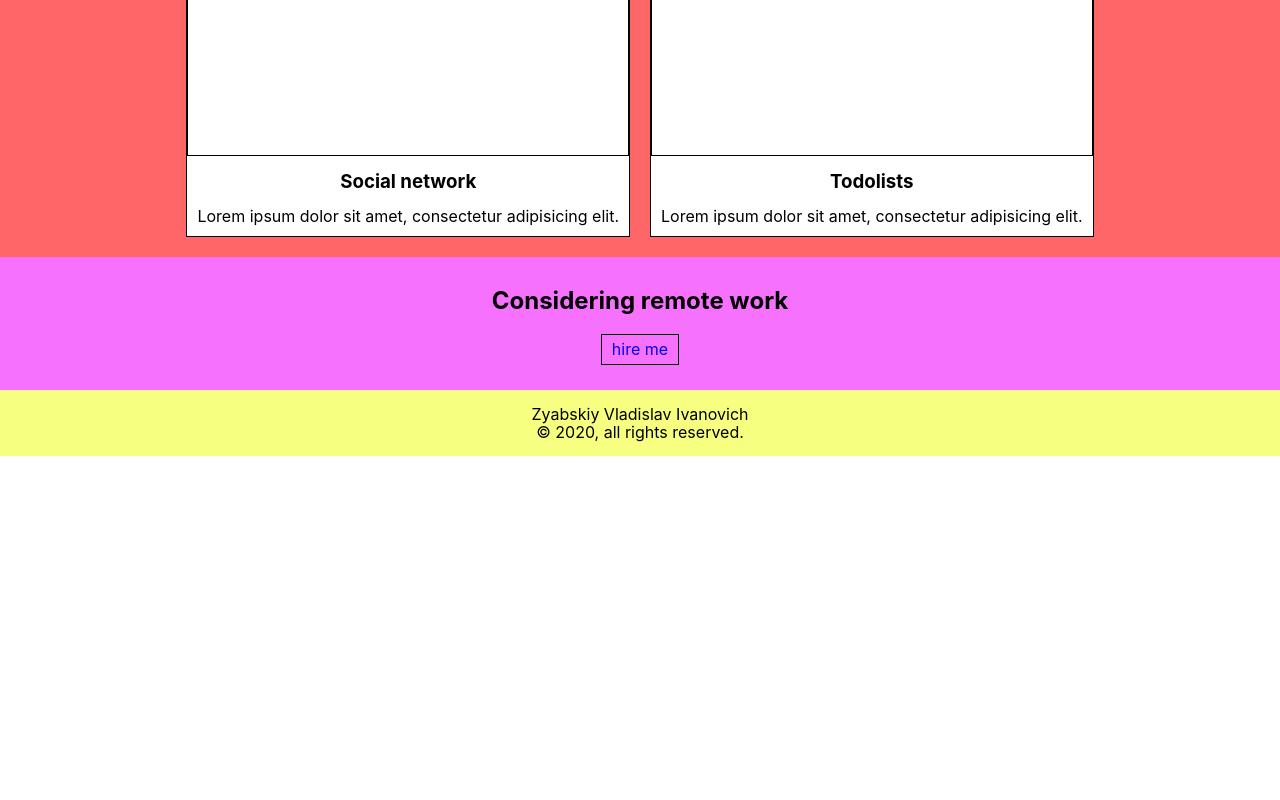
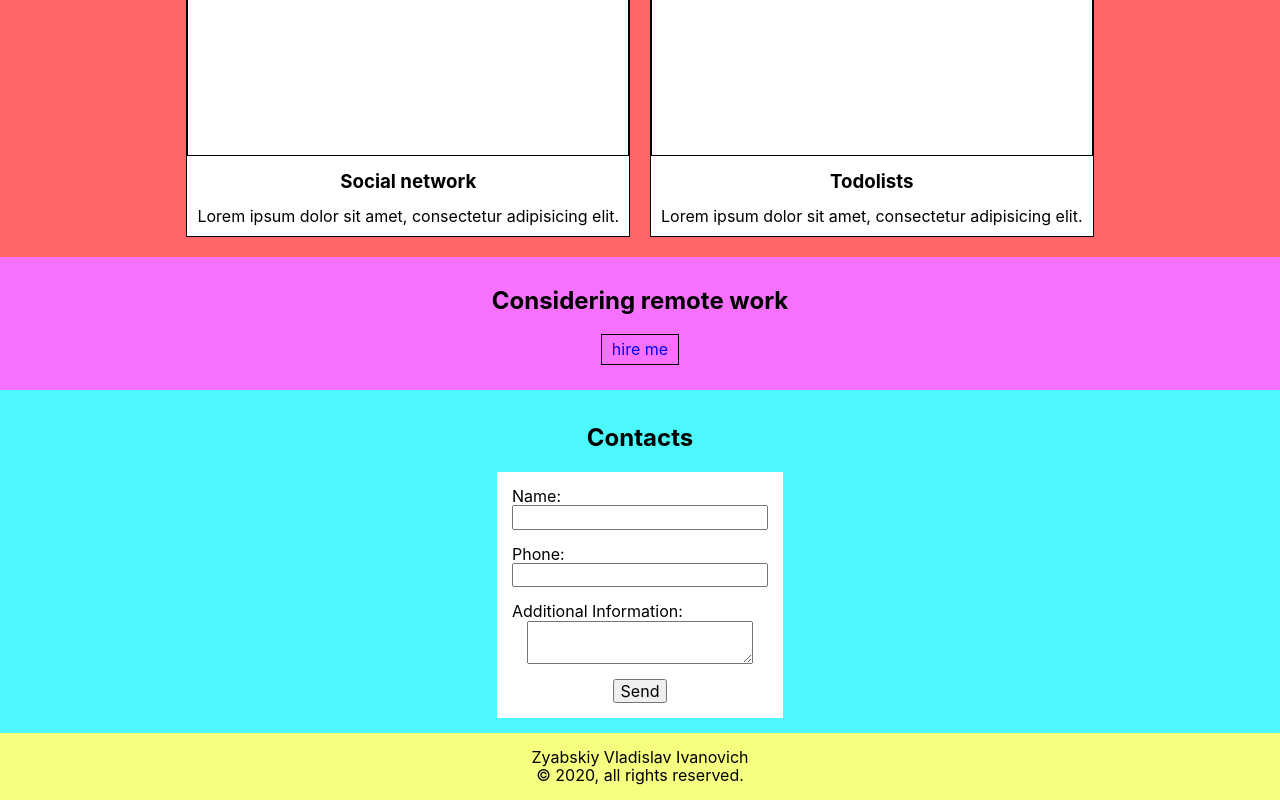
Before and after one commit to vladzyabs/portfolio-tmp, a React (Create React App) app: page / in a window 1280 px wide. Shown: the part 1679-2479 px from the top of the page. Before the commit the page ends 2135 px from the top, so only its background shows below. Built offline with nearby package versions, Linux system fonts and the light colour scheme.

Commit message:
added sample Contacts

```diff
--- a/src/App.tsx
+++ b/src/App.tsx
@@ -5,6 +5,7 @@ import {Main} from './components/Main/Main'
 import {Skills} from './components/Skills/Skills'
 import {Works} from './components/Works/Works'
 import {Banner} from './components/Banner/Banner'
+import {Contacts} from './components/Contacts/Сontacts'
 import {Footer} from './components/Footer/Footer'
 
 function App() {
@@ -15,6 +16,7 @@ function App() {
          <Skills/>
          <Works/>
          <Banner/>
+         <Contacts/>
          <Footer/>
       </div>
    )
--- /dev/null
+++ b/src/components/Contacts/Сontacts.module.scss
@@ -0,0 +1,37 @@
+@import "../style/container";
+
+.contacts {
+  background: #4df8fd;
+  padding: 15px 0;
+
+  & > h2 {
+    text-align: center;
+  }
+}
+
+.container {
+  @extend %container;
+  display: flex;
+  align-items: center;
+  justify-content: center;
+}
+
+.contactsForm {
+  padding: 15px 15px;
+  background: #fff;
+  display: flex;
+  flex-direction: column;
+  align-items: center;
+
+  input {
+    margin-bottom: 15px
+  }
+
+  label {
+    margin: 0 auto 0 0
+  }
+
+  textarea {
+    margin-bottom: 15px
+  }
+}
--- /dev/null
+++ b/src/components/Contacts/Сontacts.tsx
@@ -0,0 +1,28 @@
+import React from 'react'
+import styles from './Сontacts.module.scss'
+
+type ContactsPropsType = {}
+
+export function Contacts(props: ContactsPropsType) {
+   return (
+      <section className={styles.contacts}>
+         <h2>Contacts</h2>
+         <div className={styles.container}>
+            <form className={styles.contactsForm}>
+
+               <label htmlFor="contacts-name">Name:</label>
+               <input type="text" id="contacts-name"/>
+
+               <label htmlFor="contacts-phone">Phone:</label>
+               <input type="text" id="contacts-phone"/>
+
+               <label htmlFor="contacts-addit">Additional Information:</label>
+               <textarea id="contacts-addit"/>
+
+               <button>Send</button>
+
+            </form>
+         </div>
+      </section>
+   )
+}
```
